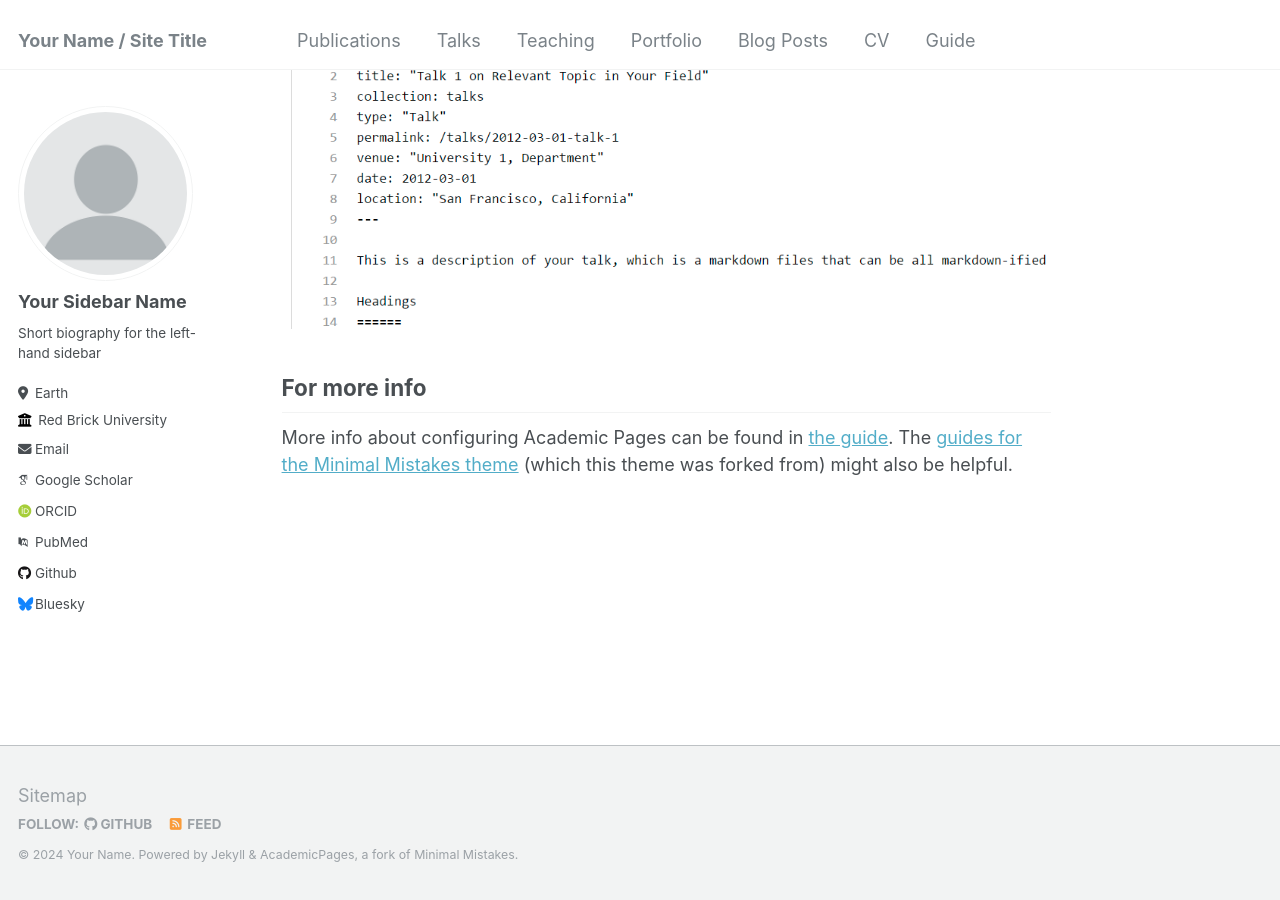
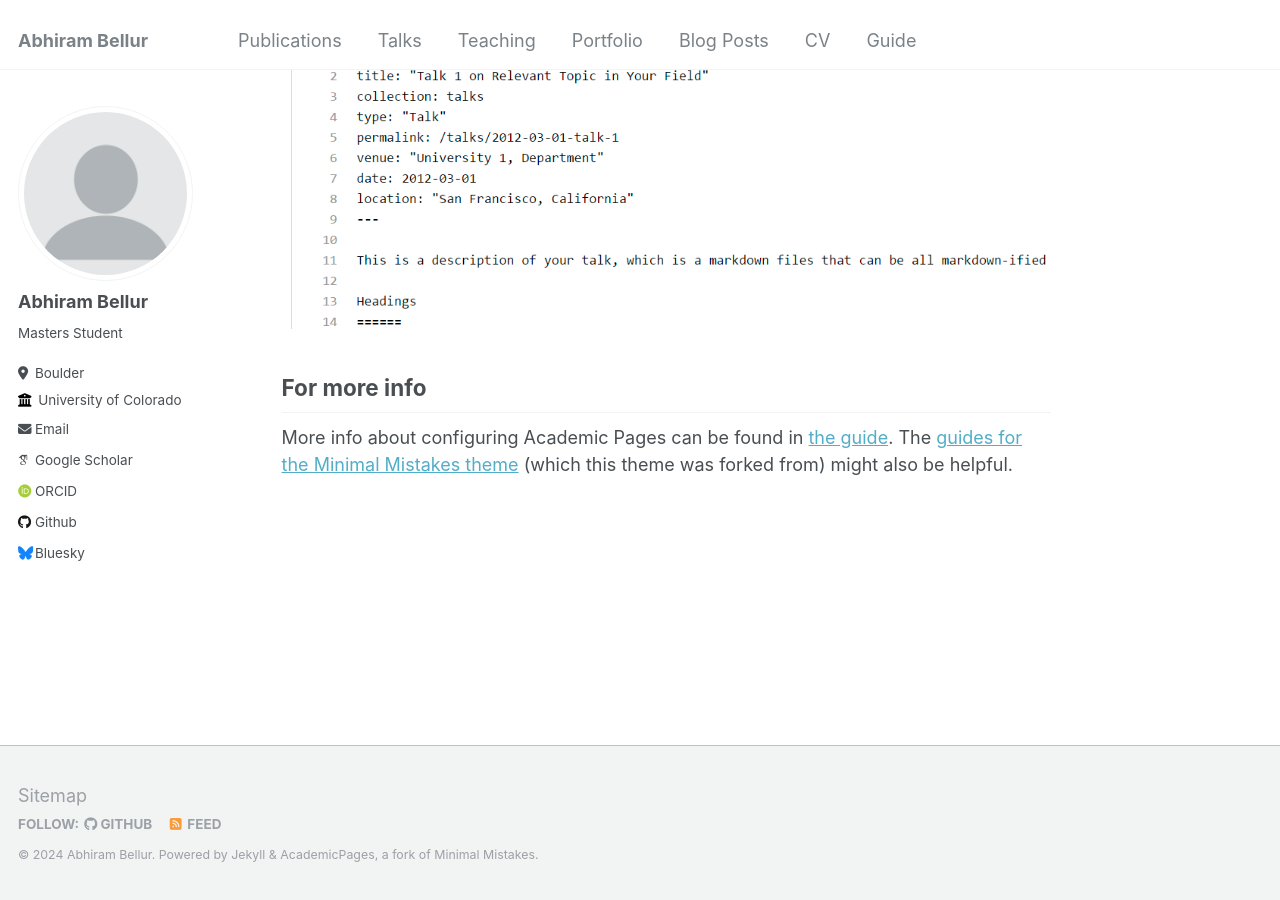
Before and after one commit to Abhiram98/Abhiram98.github.io, a Jekyll site: the page built from _pages/about.md, in a window 1280 px wide and 900 px high, scrolled down 2660 px. Built offline with Jekyll 4.4.1, drawn with Linux system fonts in a browser that asks for light colours; some web fonts are replaced.

Commit message:
Update _config.yml
Add some information

```diff
--- a/_config.yml
+++ b/_config.yml
@@ -8,13 +8,13 @@
 
 # Basic Site Settings
 locale                   : "en-US"
-title                    : "Your Name / Site Title"
+title                    : "Abhiram Bellur"
 title_separator          : "-"
-name                     : &name "Your Name"
+name                     : &name "Abhiram Bellur"
 description              : &description "personal description"
 url                      : https://academicpages.github.io # the base hostname & protocol for your site e.g. "https://mmistakes.github.io"
 baseurl                  : "" # the subpath of your site, e.g. "/blog"
-repository               : "academicpages/academicpages.github.io"
+repository               : "Abhiram98/Abhiram98.github.io"
 
 # Site Author - The following control what appear as part of the author content on the side bar.
 #               If a field is blank the icon and link will not appear, otherwise it will be shown.
@@ -22,21 +22,21 @@ repository               : "academicpages/academicpages.github.io"
 author:
   # Biographic information
   avatar           : "profile.png"
-  name             : "Your Sidebar Name"
+  name             : "Abhiram Bellur"
   pronouns         : # example: "she/her"
-  bio              : "Short biography for the left-hand sidebar"
-  location         : "Earth"
-  employer         : "Red Brick University"
+  bio              : "Masters Student"
+  location         : "Boulder"
+  employer         : "University of Colorado"
   uri              : # URL
-  email            : "none@example.org"
+  email            : "abhiram.bellur@colorado.edu"
 
   # Academic websites
   arxiv            : # URL - Update with the correct link to your profile
-  googlescholar    : "https://scholar.google.com/citations?user=PS_CX0AAAAAJ"
+  googlescholar    : "https://scholar.google.com/citations?hl=en&user=HMEaM2MAAAAJ"
   impactstory      : # URL
-  orcid            : "http://orcid.org/yourorcidurl"
+  orcid            : "https://orcid.org/0009-0008-7048-4406"
   semantic         : # URL
-  pubmed           : "https://www.ncbi.nlm.nih.gov/pubmed/?term=john+snow"
+  pubmed           : # URL
   researchgate     : # URL
 
   # Repositories and software development
```
